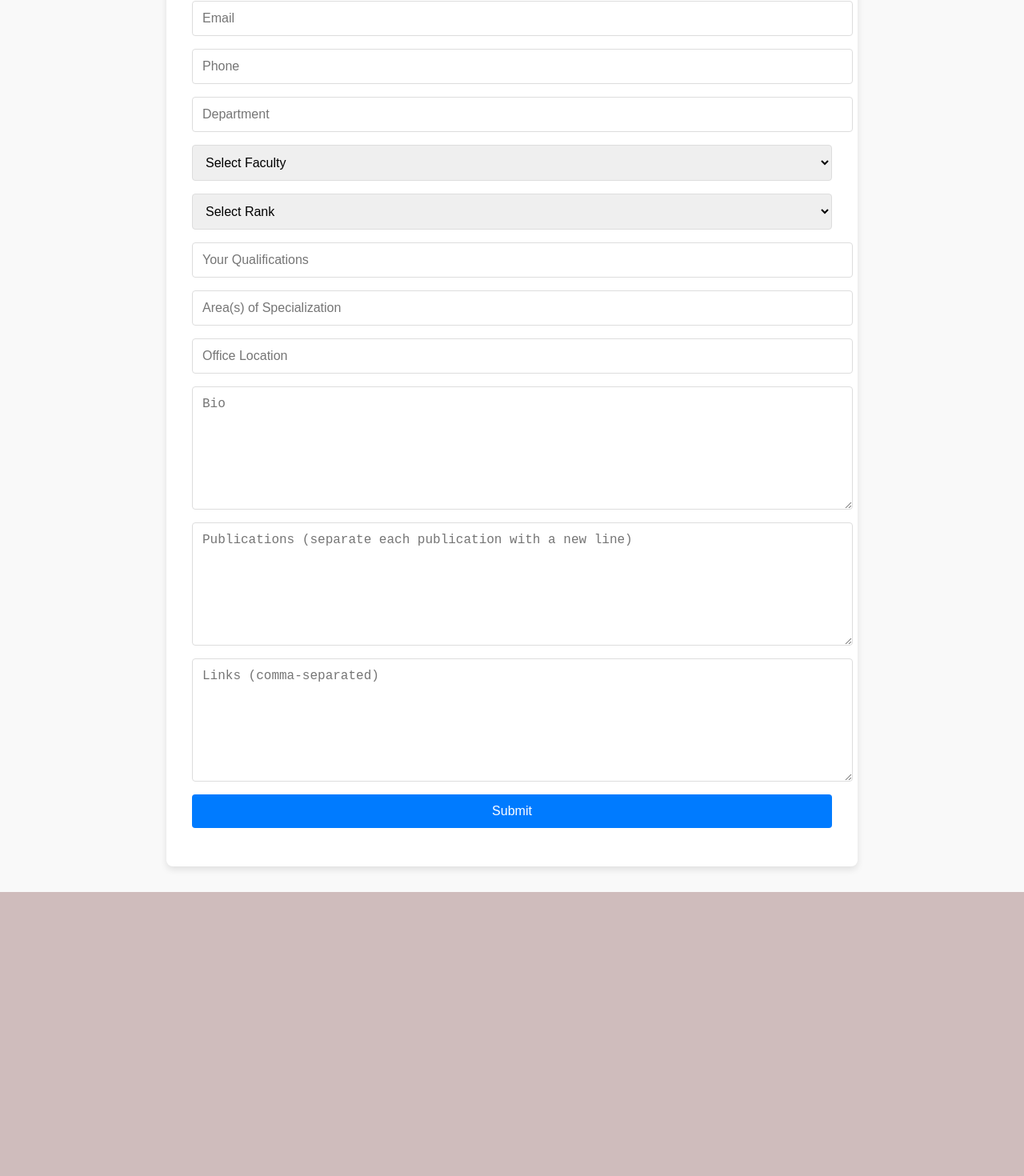
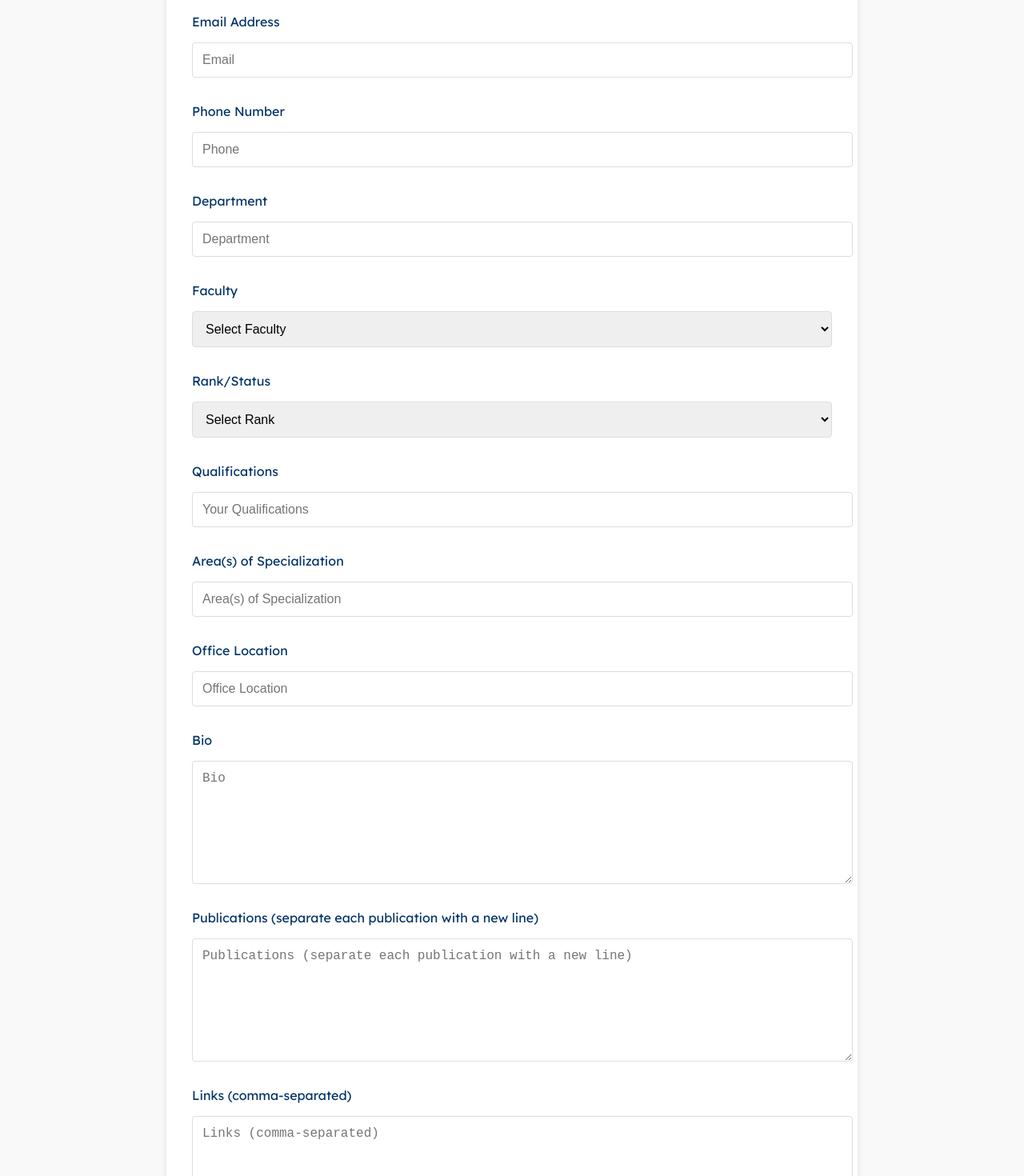
Before and after one commit to Adekunle27/Staff-Directory, a React (Create React App) app: page /create-profile in a window 1280 px wide. Shown: the part 357-1827 px from the top of the page at 80% size. Before the commit the page ends 1472 px from the top, so only its background shows below. Built offline with nearby package versions, Linux system fonts and the light colour scheme; no server answers; the database is empty; sample sign-in values are in the browser's storage.

Commit message:
Few changes were made

```diff
--- a/src/components/LecturerProfileForm.js
+++ b/src/components/LecturerProfileForm.js
@@ -110,6 +110,7 @@ const LecturerProfileForm = ({ existingData }) => {
             placeholder="Name"
             required
           />
+          <p>Email Address</p>
           <Input
             type="email"
             name="email"
@@ -118,6 +119,7 @@ const LecturerProfileForm = ({ existingData }) => {
             placeholder="Email"
             required
           />
+          <p>Phone Number</p>
           <Input
             type="text"
             name="phone"
@@ -126,6 +128,7 @@ const LecturerProfileForm = ({ existingData }) => {
             placeholder="Phone"
             required
           />
+          <p>Department</p>
           <Input
             type="text"
             name="department"
@@ -134,6 +137,7 @@ const LecturerProfileForm = ({ existingData }) => {
             placeholder="Department"
             required
           />
+          <p>Faculty</p>
           <Select
             name="faculty"
             value={formData.faculty}
@@ -152,6 +156,7 @@ const LecturerProfileForm = ({ existingData }) => {
             <option value="Social Science">Social Science</option>
             <option value="Administration">Administration</option>
           </Select>
+          <p>Rank/Status</p>
           <Select
             name="rank"
             value={formData.rank}
@@ -166,6 +171,7 @@ const LecturerProfileForm = ({ existingData }) => {
             <option value="Lecturer I">Lecturer I</option>
             <option value="Lecturer II">Lecturer II</option>
           </Select>
+          <p>Qualifications</p>
           <Input
             type="text"
             name="qualifications"
@@ -174,34 +180,37 @@ const LecturerProfileForm = ({ existingData }) => {
             onChange={handleInputChange}
             required
           />
+          <p>Area(s) of Specialization</p>
           <Input
             type="text"
             name="specialization"
             value={formData.specialization}
             placeholder="Area(s) of Specialization"
             onChange={handleInputChange}
-            required
           />
+          <p>Office Location</p>
           <Input
             type="text"
             name="office"
             value={formData.office}
             placeholder="Office Location"
             onChange={handleInputChange}
-            required
           />
+          <p>Bio</p>
           <Textarea
             name="bio"
             value={formData.bio}
             onChange={handleInputChange}
             placeholder="Bio"
           ></Textarea>
+          <p>Publications (separate each publication with a new line)</p>
           <Textarea
             name="publications"
             value={formData.publications}
             onChange={handleInputChange}
             placeholder="Publications (separate each publication with a new line)"
           ></Textarea>
+          <p>Links (comma-separated)</p>
           <Textarea
             name="links"
             value={formData.links}
--- a/src/components/UserDetail.js
+++ b/src/components/UserDetail.js
@@ -203,7 +203,7 @@ const Paragraph = styled.p`
 const ParagraphQualification = styled.p`
   margin-top: 0;
   display: flex;
-  align-items: center; /* Ensures the icon and text are aligned vertically */
+  align-items: flex-start; /* Ensures the icon and text are aligned vertically */
   line-height: 1;
   font-style: bold;
 
@@ -287,7 +287,7 @@ const UserDetail = ({ user }) => {
             <Label>
               <b>Status/Rank:</b>
             </Label>
-            {user.rank}
+            {user.rank ? user.rank : "Not Available."}
           </Paragraph>
           <Paragraph>
             <IconWrapper>
@@ -296,7 +296,7 @@ const UserDetail = ({ user }) => {
             <Label>
               <b>Qualifications:</b>
             </Label>{" "}
-            {user.qualifications}
+            {user.qualifications ? user.qualifications : "Not Available."}
           </Paragraph>
           <Paragraph>
             <IconWrapper>
@@ -305,7 +305,7 @@ const UserDetail = ({ user }) => {
             <Label>
               <b>Area(s) of Specialization:</b>
             </Label>{" "}
-            {user.specialization}
+            {user.specialization ? user.specialization : "Not Available."}
           </Paragraph>
           <Paragraph>
             <IconWrapper>
@@ -314,7 +314,7 @@ const UserDetail = ({ user }) => {
             <Label>
               <b>Office:</b>
             </Label>
-            RM 239 Faculty of Art building
+            {user.office ? user.office : "Not Available."}
           </Paragraph>
         </RightSectionTop>
       </Topstyle>
@@ -328,7 +328,7 @@ const UserDetail = ({ user }) => {
           </ParagraphQualification>
           <ParagraphQualification>
             <b>Current Research interest</b>:{" "}
-            {user.interest ? user.interest : "Plant Anatomy and Embryology."}
+            {user.interest ? user.interest : "Not Available."}
           </ParagraphQualification>
           <SectionTitle>Publications</SectionTitle>
           <List>
```
